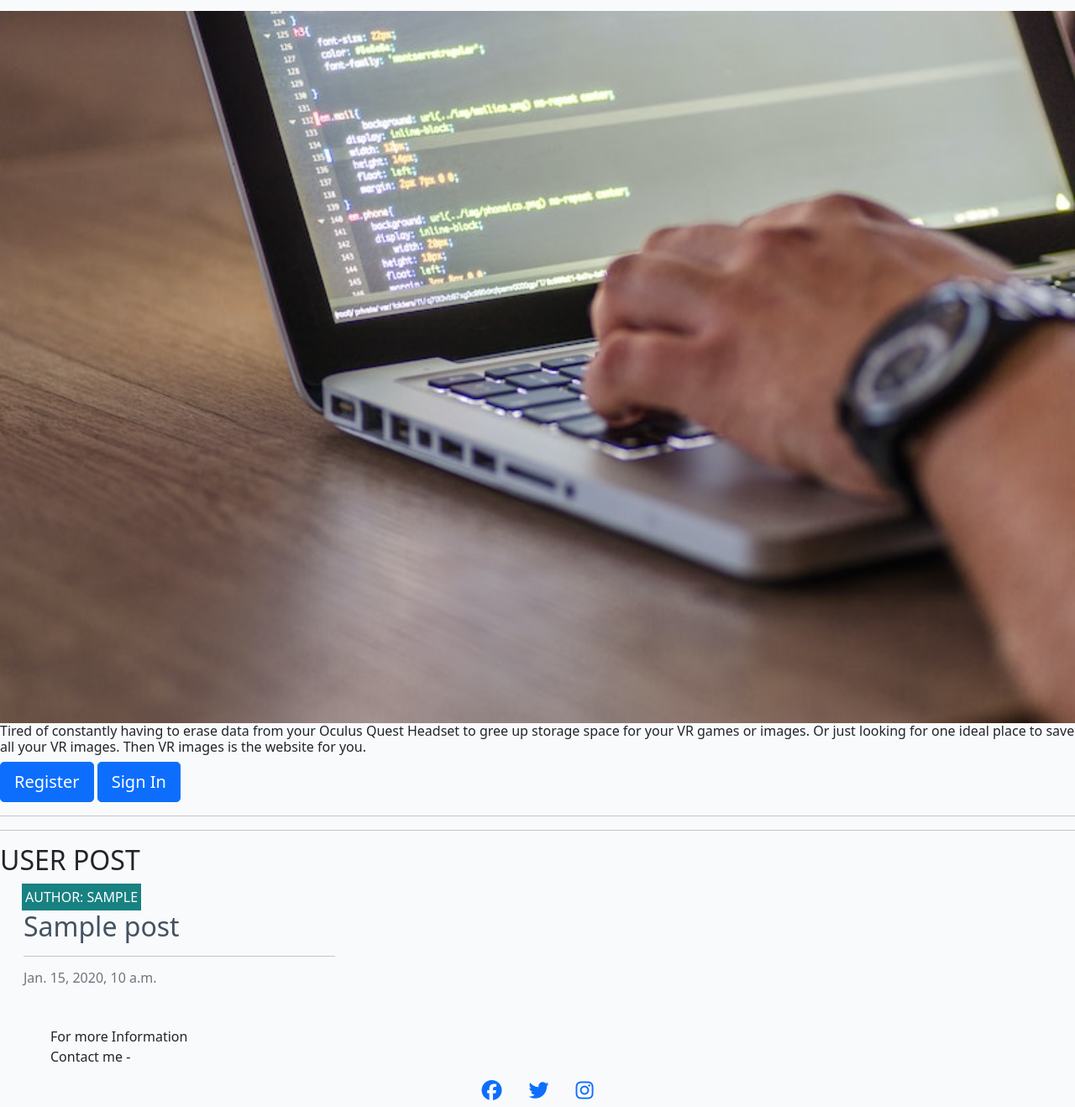
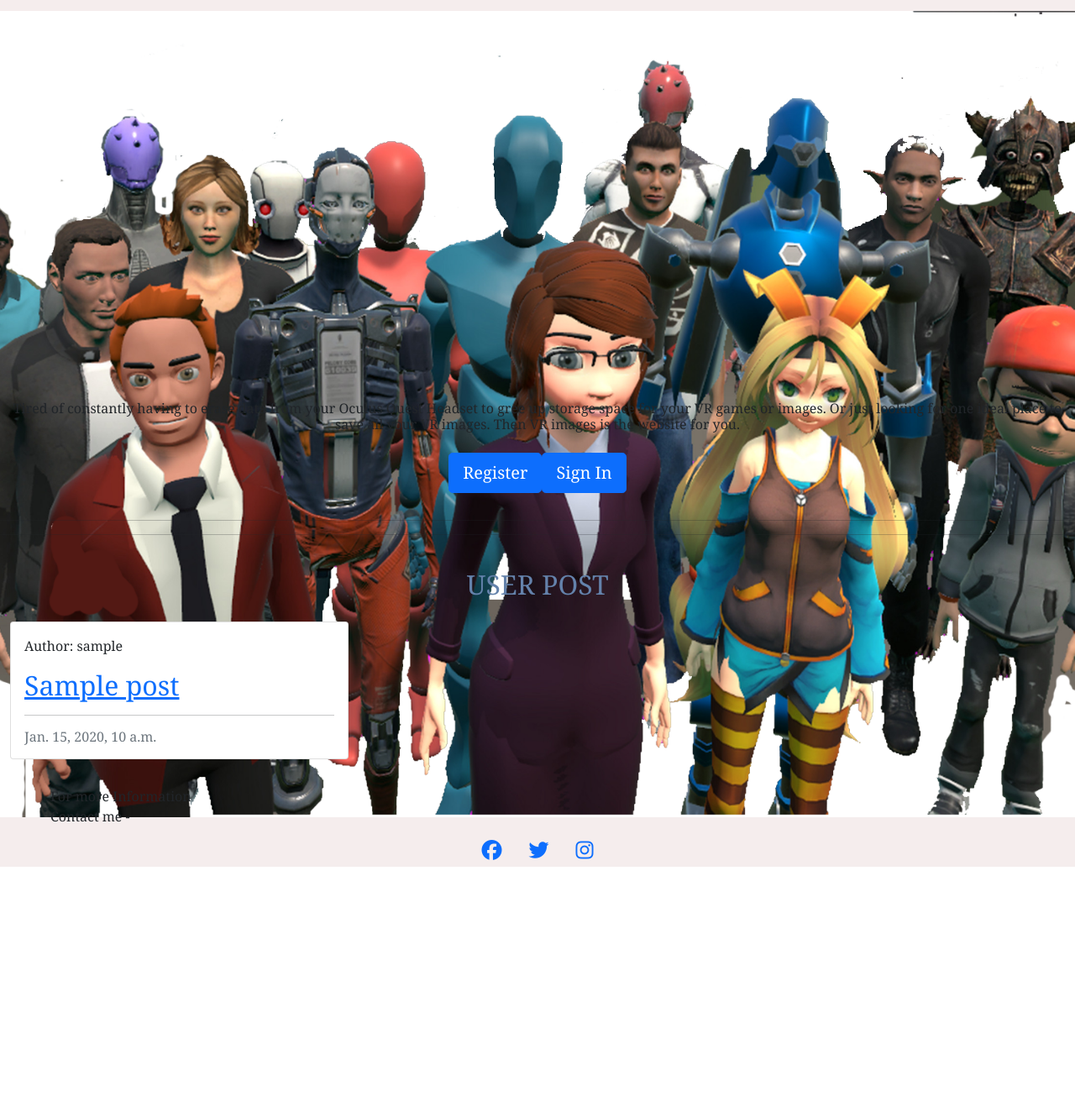
Before and after one commit to Michael-Obadun/blogger, a Django app: page / in a window 1280 px wide. Shown: the part 73-1391 px from the top of the page at 84% size. After the commit the page ends 1105 px from the top, so only its background shows below. Run offline with Django 4.2, Linux system fonts and the light colour scheme; tables that the repository leaves empty hold one stand-in row (values such as "Sample post"); some libraries are stand-ins or nearby versions.

Commit message:
added to css stylesheet

```diff
--- a/blog/templates/blog/index.html
+++ b/blog/templates/blog/index.html
@@ -7,7 +7,7 @@
 {% block head %}
  <!-- heading image -->
  <div class="introImage">
-    <img src="{% static 'images/default.jpg' %}" class="d-block w-100" alt="...">
+    <img src="{% static 'images/hero1.png' %}" class="d-block w-100" alt="...">
   </div>
   <!-- heading image -->
   <div class="introParagraph">
--- a/static/css/style.css
+++ b/static/css/style.css
@@ -1,161 +1,30 @@
-body {
-    background-color: #F9FAFC;
+body{
+    background-color: rgb(245, 237, 237);
+    font-family: Georgia, 'Times New Roman', Times, serif;
+    box-sizing: border-box;
 }
-
-.brand {
-    font-family: Lato, sans-serif;
-    font-size: 1.4rem;
-    font-weight: 700;
-    color: #4A4A4F;
+.introImage{
+    content: "";
+    background: url('../images/man2.jpg') ;
+    background-attachment: fixed;
+    height: 55vh;
+    width: 100%;
+    background: rgb(226, 218, 214);
 }
-
-.red-o {
-    color: #E84610;
+.introParagraph{
+    justify-content: center;
+    text-align: center;
+    margin-top: 3vh;
 }
-
-.thin {
-    font-weight: 300;
+.ctaBtn{
+    display: flex;
+    justify-content: center;
+    margin-top: 3vh;
+    margin-bottom:4vh ;
 }
-
-.light-bg {
-    background-color: #fff;
+.userPost{
+    display: flex;
+    justify-content: center;
+    margin-top: 5vh;
+    color: rgb(100, 130, 171);
 }
-
-.dark-bg {
-    background-color: #445261;
-}
-
-.main-bg {
-    background-color: #F9FAFC;
-}
-
-.card {
-    border: none;
-    background-color: transparent;
-}
-
-.image-container {
-    position: relative;
-}
-
-.image-flash {
-    position: absolute;
-    bottom: 5%;
-    min-width: 30%;
-    left: -2px;
-    background-color: #188181;
-}
-
-.scale {
-    width: 100%;
-    height: auto;
-}
-
-.author {
-    color: white;
-    margin: 4px;
-    text-transform: uppercase;
-}
-
-.masthead {
-    margin-top: 10px;
-    overflow: hidden;
-    position: relative;
-    display: inline-block;
-    height: 33vh;
-    width: 100%;
-}
-
-.masthead-text {
-    background-color: #445261;
-    color: white;
-    position: relative;
-}
-
-.masthead-image {
-    position: relative;
-    overflow: hidden;
-}
-
-.masthead-image:after {
-    content: "";
-    position: absolute;
-    top: 0;
-    right: 90%;
-    height: 100%;
-    width: 150%;
-    background: #445261;
-    -webkit-transform: skew(15deg);
-    -moz-transform: skew(15deg);
-    transform: skew(15deg);
-    z-index: 100;
-}
-
-.post-link {
-    text-decoration: none;
-    color: #445261;
-}
-
-.post-link:hover,
-.page-link {
-    color: #E84610;
-}
-
-.post-title {
-    margin-top: 10%;
-    margin-left: 5%;
-}
-
-.post-subtitle {
-    margin-left: 5%;
-    color: lightgray;
-}
-
-.btn-signup,
-.btn-edit {
-    background-color: #188181;
-    color: #fff;
-}
-
-.btn-signup:hover,
-.btn-signup:active {
-    background-color: #fff;
-    color: #23BBBB;
-}
-
-.link {
-    color: #23BBBB;
-    text-decoration: none;
-}
-
-.link:hover,
-.link:active {
-    color: #445261;
-    text-decoration: underline;
-}
-
-.btn-like {
-    color: #E84610;
-    border: none;
-    background: transparent;
-}
-
-.btn-delete {
-    color: #fff;
-    background: #E84610;
-}
-
-.btn-like:hover,
-.btn-like:active {
-    color: #E84610;
-    background: transparent;
-    border: none;
-}
-
-.faded {
-    color: rgb(172, 175, 175);
-}
-
-.approval {
-    color: rgb(222, 146, 168);
-}
--- a/templates/base.html
+++ b/templates/base.html
@@ -19,8 +19,6 @@
         integrity="sha384-EVSTQN3/azprG1Anm3QDgpJLIm9Nao0Yz1ztcQTwFspd3yD65VohhpuuCOmLASjC" crossorigin="anonymous">
     <!-- Custom CSS -->
     <link rel="stylesheet" href="{% static 'css/style.css' %}">
-    <!--This is to link this page to my css style/sheet-->
-    <link rel="stylesheet" href="assets/css/style.css">
 </head>
 
 <body>
```
Also changed, not shown: static/images/hero1.png (added), 2 other files.
